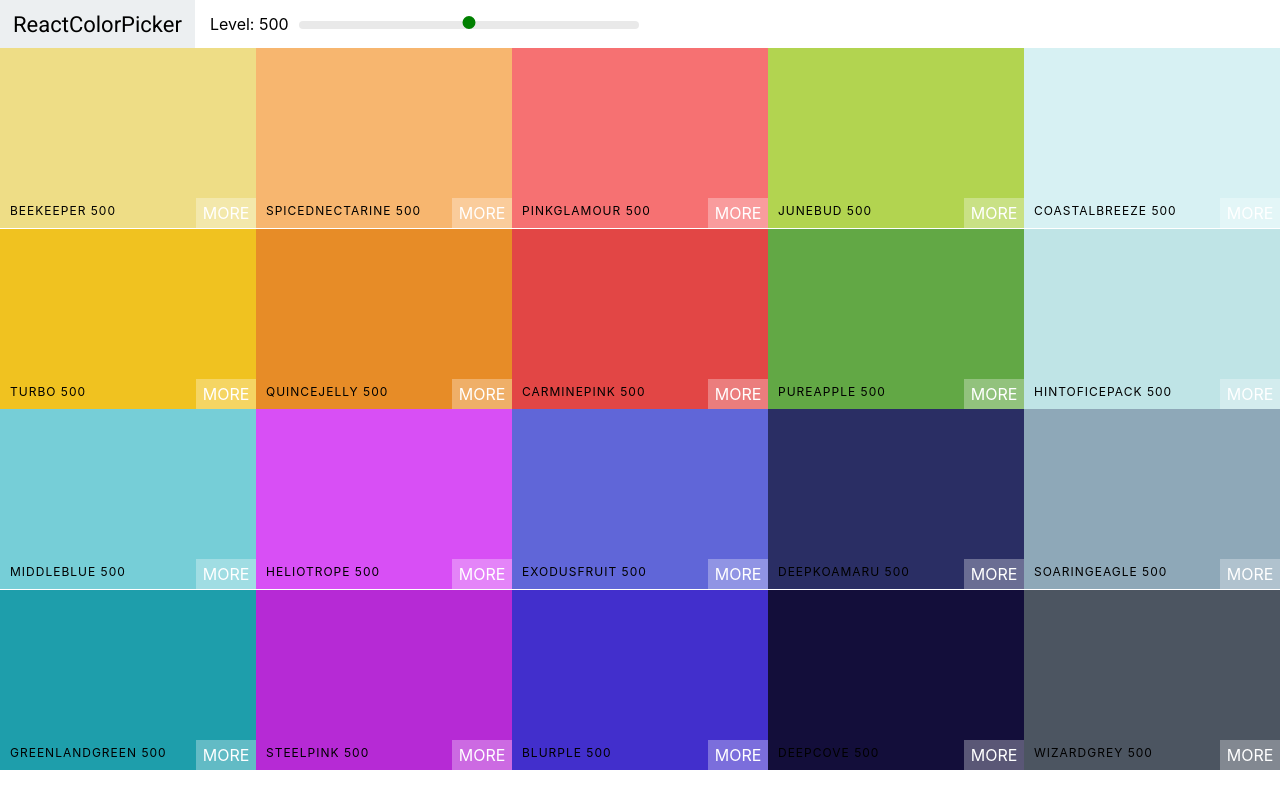
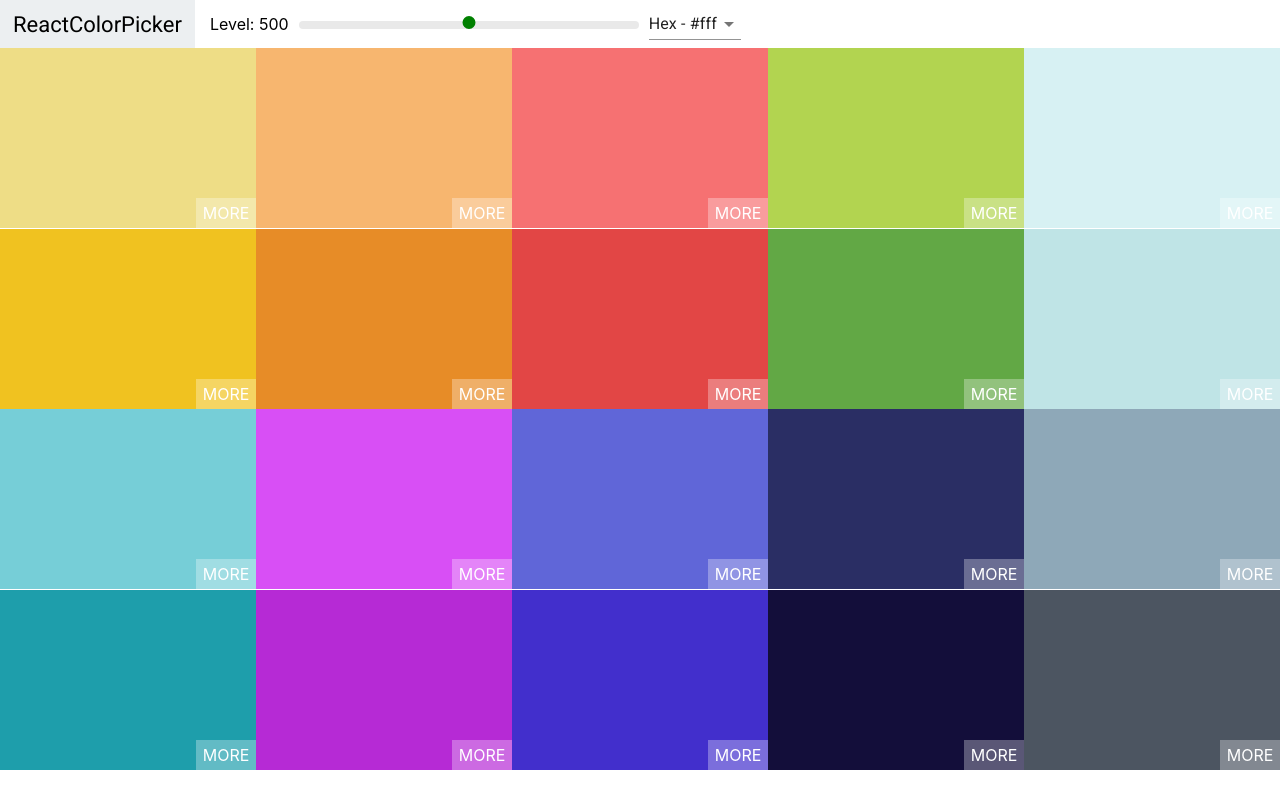
Before and after one commit to AcarMeel/react-color-picker-app, a React (Create React App) app: page / in a window 1280 px wide. Built offline with nearby package versions, Linux system fonts and the light colour scheme.

Commit message:
Add material-ui select

```diff
--- a/package.json
+++ b/package.json
@@ -3,6 +3,7 @@
   "version": "0.1.0",
   "private": true,
   "dependencies": {
+    "@material-ui/core": "^4.11.2",
     "@testing-library/jest-dom": "^5.11.8",
     "@testing-library/react": "^11.2.2",
     "@testing-library/user-event": "^12.6.0",
--- a/src/Navbar.js
+++ b/src/Navbar.js
@@ -1,11 +1,28 @@
 import React, { Component } from "react";
 import Slider from "rc-slider";
+import MenuItem from '@material-ui/core/MenuItem';
+import Select from "@material-ui/core/Select";
 import "rc-slider/assets/index.css";
 import "./Navbar.css";
 
 export default class Navbar extends Component {
+    constructor(props) {
+        super(props);
+        this.state = {
+            format: 'hex'
+        }
+        this.handleChange = this.handleChange.bind(this);
+    }
+
+    handleChange(e) {
+        this.setState({
+            format: e.target.value
+        }, () => this.props.changeFormat(this.state.format));
+    }
+
   render() {
-    const { level, changeLevel } = this.props;
+    const { level, changeLevel, changeFormat } = this.props;
+    const { format } = this.state;
     return (
       <header className="Navbar">
         <div className="logo">
@@ -23,6 +40,18 @@ export default class Navbar extends Component {
             />
           </div>
         </div>
+        <div className="select-container">
+          <Select
+            labelId="demo-simple-select-label"
+            id="demo-simple-select"
+            value={format}
+            onChange={this.handleChange}
+          >
+            <MenuItem value='hex'>Hex - #fff</MenuItem>
+            <MenuItem value='rgb'>RGB - rgb(255,255,255)</MenuItem>
+            <MenuItem value='rgba'>RGBA - rgba(255,255,255,0.2)</MenuItem>
+          </Select>
+        </div>
       </header>
     );
   }
--- a/src/Palette.js
+++ b/src/Palette.js
@@ -8,22 +8,29 @@ export default class Palette extends Component {
     super(props);
     this.state = {
       level: 500,
+      format: 'hex'
     };
     this.changeLevel = this.changeLevel.bind(this);
+    this.changeFormat = this.changeFormat.bind(this);
   }
 
   changeLevel(level) {
     this.setState({ level });
   }
+
+  changeFormat(format) {
+    this.setState({ format });
+  }
+
   render() {
-    const { level } = this.state;
+    const { level, format } = this.state;
     const { palette } = this.props;
-    const colorBoxes = palette.colors[level].map(({ id, hex, name }) => (
-      <ColorBox key={id} background={hex} name={name} />
+    const colorBoxes = palette.colors[level].map((color, { id, hex, name }) => (
+      <ColorBox key={id} background={color[format]} name={name} />
     ));
     return (
       <div className="Palette">
-        <Navbar level={level} changeLevel={this.changeLevel} />
+        <Navbar level={level} changeLevel={this.changeLevel} changeFormat={this.changeFormat}/>
         <div className="Palette-colors">{colorBoxes}</div>
         {/* footer */}
       </div>
```
Also changed, not shown: 2 other files (tests, documents, lock files or other folders).
